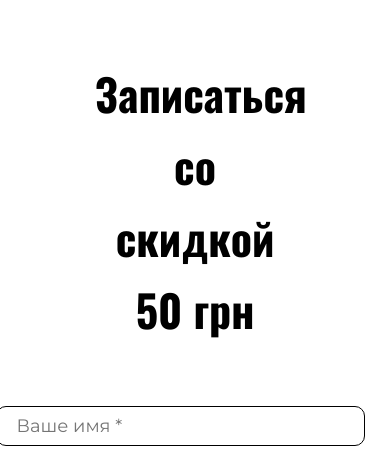
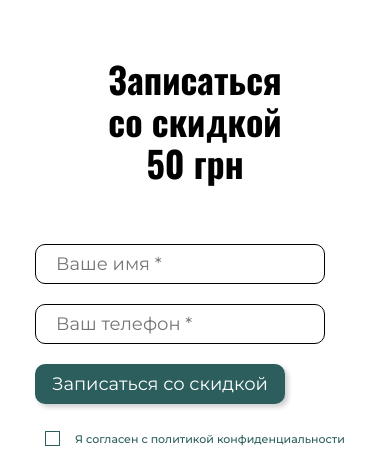
Before and after one commit to 7mechka/marin-site, a plain HTML site: page index.html in a window 390 px wide. Shown: the part 6930-7393 px from the top of the page. Drawn offline with Linux system fonts and the light colour scheme.

Commit message:
adapted 415px

```diff
--- a/sass/_discount.scss
+++ b/sass/_discount.scss
@@ -6,6 +6,10 @@
         margin: 60px;
         @media screen and (max-width: 810px) {
             font-size: 44px;
+        }
+        @media screen and (max-width: 415px) {
+            line-height: 42px;
+            font-size: 36px;
         }
     }
     &__check-block {
@@ -20,6 +24,9 @@
             align-items: center;
             gap: 20px;
         }
+        @media screen and (max-width: 415px) {
+            align-items: normal;
+        }
     }
     &__input {
         border-radius: 10px;
@@ -33,6 +40,9 @@
         line-height: 24px;
         padding-left: 20px;
         background-color: #FFF;
+        @media screen and (max-width: 415px) {
+            width: auto;
+        }
     }
 
     &__form-check {
@@ -51,6 +61,9 @@
             font-weight: 500;
             line-height: 20px;
             padding-left: 30px;
+            @media screen and (max-width: 415px) {
+                font-size: 11px;
+            }
             &::before, &::after {
                 content: '';
                 margin-top: 2px;
```
Also changed, not shown: css/style.css, 1 other file.
